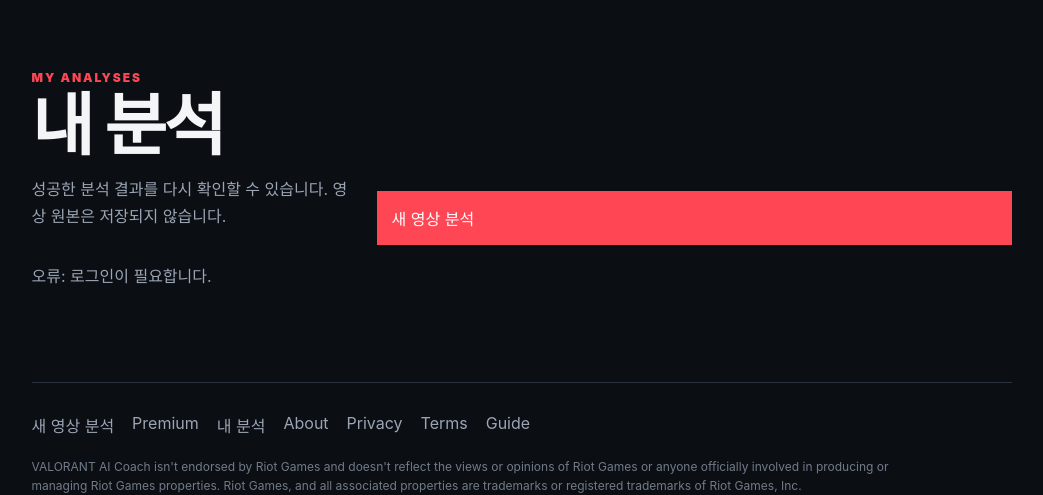
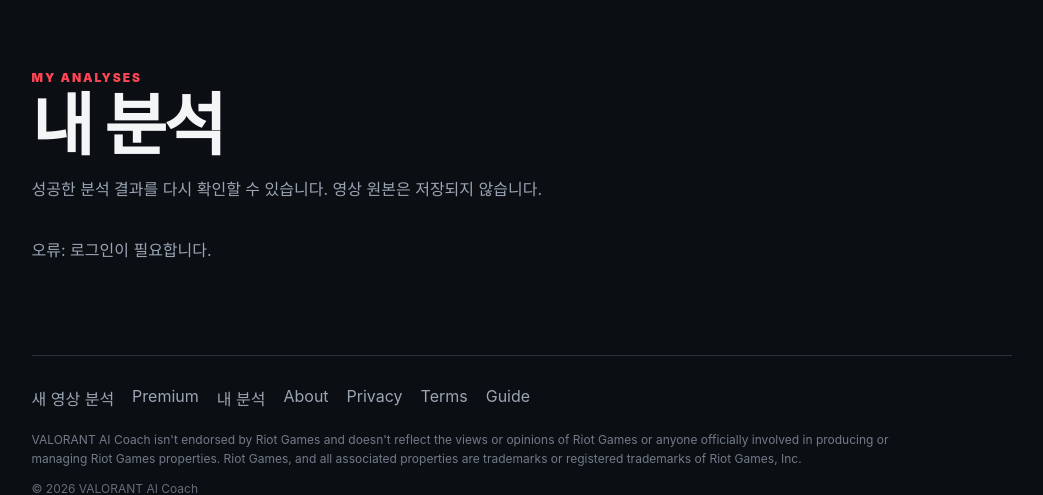
Before and after one commit to daon082312/valorant_ai_web_feedback_ads, a FastAPI app: template valorant_ai_public_ads_FLAT/templates/history.html in a window 1280 px wide. Shown: the part 62-557 px from the top of the page, without its empty margins (111-1154 px from the left). Run offline with FastAPI, Linux system fonts and the light colour scheme; the template is opened without the code that fills it, so the values that code supplies are empty.

Commit message:
Move new analysis action into top navigation

```diff
--- a/valorant_ai_public_ads_FLAT/templates/history.html
+++ b/valorant_ai_public_ads_FLAT/templates/history.html
@@ -13,7 +13,6 @@
         <h1>내 분석</h1>
         <p class="muted">성공한 분석 결과를 다시 확인할 수 있습니다. 영상 원본은 저장되지 않습니다.</p>
     </div>
-    <a class="primary history-new-link" href="/">새 영상 분석</a>
 </section>
 
 <div id="historyStatus" class="muted history-status">저장된 분석을 불러오는 중...</div>
```
